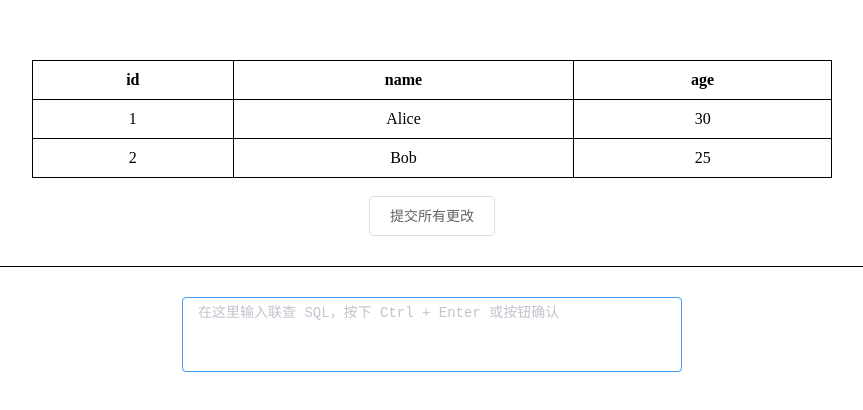
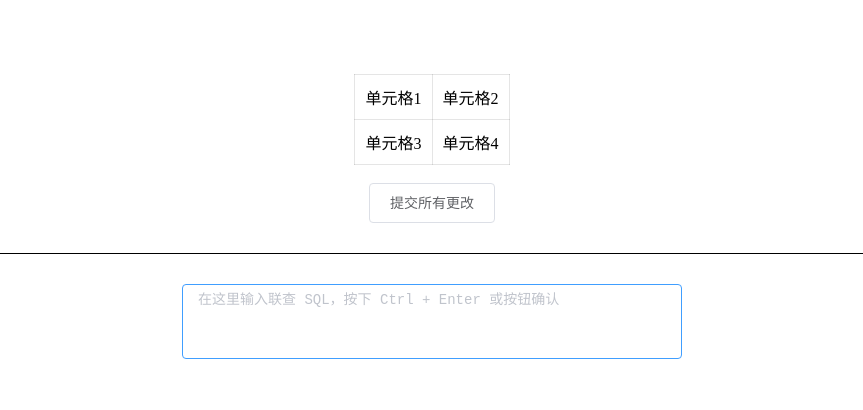
Before and after one commit to Huaguang-XinZhe/JointQueryUpdater, a Vue app: page / in a window 1280 px wide. Shown: the part 162-572 px from the top of the page, without its empty margins (208-1071 px from the left). Built offline with nearby package versions, Linux system fonts and the light colour scheme.

Commit message:
重构前暂存

```diff
--- /dev/null
+++ b/public/testBorder.html
@@ -0,0 +1,65 @@
+<!DOCTYPE html>
+<html lang="zh-CN">
+  <head>
+    <meta charset="UTF-8" />
+    <title>Title</title>
+    <style>
+      table {
+        border-collapse: collapse; /* 使单元格的边框连在一起 */
+      }
+      th,
+      td {
+        border: 1px solid black;
+      }
+    </style>
+  </head>
+  <body>
+    <table id="myTable">
+      <tr>
+        <td tabindex="0">单元格 1</td>
+        <td tabindex="0">单元格 2</td>
+        <!-- 更多单元格 -->
+      </tr>
+      <!-- 更多行 -->
+    </table>
+
+    <script>
+      document.addEventListener("DOMContentLoaded", function () {
+        const table = document.getElementById("myTable");
+        const cells = table.getElementsByTagName("td");
+
+        for (let i = 0; i < cells.length; i++) {
+          // // 添加聚焦事件监听器
+          // cells[i].addEventListener("focus", function () {
+          //   this.style.borderColor = "rgb(64, 158, 255)"; // 改变边框颜色
+          // });
+          //
+          // // 添加失焦事件监听器
+          // cells[i].addEventListener("blur", function () {
+          //   this.style.borderColor = ""; // 恢复默认边框颜色
+          // });
+
+          // 添加聚焦事件监听器
+          cells[i].addEventListener("focus", function () {
+            this.style.outline = "2px solid rgb(64, 158, 255)"; // 添加一个轮廓线来模拟边框颜色
+          });
+
+          // 添加失焦事件监听器
+          cells[i].addEventListener("blur", function () {
+            this.style.outline = ""; // 移除轮廓线
+          });
+
+          // // 添加聚焦事件监听器
+          // cells[i].addEventListener("focus", function () {
+          //   this.style.boxShadow = "0 0 0 2px rgb(64, 158, 255)"; // 创建一个边框外部的蓝色发光效果
+          // });
+          //
+          // // 添加失焦事件监听器
+          // cells[i].addEventListener("blur", function () {
+          //   this.style.boxShadow = ""; // 移除发光效果
+          // });
+        }
+      });
+    </script>
+  </body>
+</html>
--- a/src/App.vue
+++ b/src/App.vue
@@ -1,7 +1,8 @@
 <template>
   <div id="app">
-    <TableComponent />
+    <!--    <TableComponent />-->
     <!--    <TableComponent2 />-->
+    <TableComponent3 />
     <br />
     <el-button>提交所有更改</el-button>
     <hr />
@@ -12,11 +13,17 @@
 <script>
 import TableComponent from "@/components/TableComponent.vue";
 import InputComponent from "@/components/InputComponent.vue";
-// import TableComponent2 from "@/components/TableComponent2.vue";
+import TableComponent2 from "@/components/TableComponent2.vue";
+import TableComponent3 from "@/components/TableComponent3.vue";
 
 export default {
   name: "App",
-  components: { InputComponent, TableComponent },
+  components: {
+    InputComponent,
+    TableComponent,
+    TableComponent2,
+    TableComponent3,
+  },
 };
 </script>
 
--- a/src/components/TableComponent2.vue
+++ b/src/components/TableComponent2.vue
@@ -69,7 +69,8 @@ export default {
 
 <template>
   <table>
-    <tr v-for="row in tableData" :key="row.id">
+    <tr v-for="row in tableData" :key="row.id.value">
+      <!-- id 已经被封装了，是个对象，所以，使用它作为键会报错！！！ -->
       <td v-for="cell in row" tabindex="0" @click="clickCell(cell)">
         <span v-if="!cell.editing">{{ cell.value }}</span>
         <input v-else type="text" :value="cell.value" ref="cellInput" />
--- /dev/null
+++ b/src/components/TableComponent3.vue
@@ -0,0 +1,187 @@
+<script>
+export default {
+  name: "TableComponent3",
+  data() {
+    return {
+      tableData: [
+        // 假设数据
+        ["单元格1", "单元格2"],
+        ["单元格3", "单元格4"],
+      ],
+      editingCell: null, // 当前正在编辑的单元格，一旦被设置，就会触发重新渲染
+      isKeydownEventProcessing: false, // 标记键盘事件是否正在处理中
+    };
+  },
+  methods: {
+    enableEditing(rowIndex, cellIndex) {
+      this.editingCell = { rowIndex, cellIndex };
+      console.log("当前编辑单元格", this.editingCell);
+      // 使用 $nextTick 确保 DOM 更新
+      this.$nextTick(() => {
+        // 用上这个后它会先渲染模板，更新 isEditing，然后再执行下面的代码
+        // 这里非用 $nextTick 不可，否则就得点击两次才能实现预期的效果
+        const cell = this.$el.querySelector(
+          `[data-row="${rowIndex}"][data-cell="${cellIndex}"]`
+        );
+        if (cell) {
+          console.log(cell);
+          console.log("获取焦点");
+          cell.focus();
+          this.selectAll(cell);
+        }
+      });
+    },
+    disableEditing() {
+      if (this.isKeydownEventProcessing) {
+        // console.log("离焦受阻");
+        return; // 如果键盘事件正在处理中，就不做任何事
+      }
+      // console.log("离焦，设为 null");
+      this.editingCell = null;
+    },
+    isEditing(rowIndex, cellIndex) {
+      // 这个方法是关键！！！传入的两个索引是每个单元格的坐标，而 editingCell 中的索引是当前正在编辑的坐标。
+      console.log("isEditing 执行！当前的 editingCell 是", this.editingCell);
+      return (
+        this.editingCell &&
+        this.editingCell.rowIndex === rowIndex &&
+        this.editingCell.cellIndex === cellIndex
+      );
+    },
+    updateData(event, rowIndex, cellIndex) {
+      this.tableData[rowIndex][cellIndex] = event.target.innerText; // 最新的值
+    },
+    handleKeydown(event) {
+      // console.log(event);
+      // 检测按键是否是导航键
+      const navigationKeys = [
+        "Tab",
+        "Enter",
+        "ArrowRight",
+        "ArrowLeft",
+        "ArrowUp",
+        "ArrowDown",
+      ];
+      const key = event.key;
+      console.log("handleKeydown 执行！", key);
+      if (!navigationKeys.includes(key)) return;
+      console.log(key + "键被按下");
+
+      // 设置标志
+      this.isKeydownEventProcessing = true;
+
+      // 阻止默认行为
+      if (key === "Tab" || key === "Enter") {
+        console.log("阻止默认行为");
+        event.preventDefault();
+      }
+
+      if (!this.editingCell) return; // 如果为 null 就返回
+      let { rowIndex, cellIndex } = this.editingCell;
+
+      // 检测是否同时按下了 Shift 和 Enter
+      // if (key === "Enter" && event.shiftKey) {
+      //   // 默认的 Enter 行为是换行
+      //   console.log("执行换行操作");
+      //   this.tableData[rowIndex][celIndex] = event.target.innerText + "\n";
+      //   return; // 阻止后续逻辑
+      // }
+
+      // 根据按下的键更新坐标
+      switch (key) {
+        case "Tab":
+          cellIndex += 1;
+          break;
+        case "Enter":
+          rowIndex += 1;
+          break;
+        case "ArrowRight":
+          cellIndex += 1;
+          break;
+        case "ArrowLeft":
+          cellIndex -= 1;
+          break;
+        case "ArrowUp":
+          rowIndex -= 1;
+          break;
+        case "ArrowDown":
+          rowIndex += 1;
+          break;
+      }
+
+      // 清除标志
+      this.$nextTick(() => {
+        this.isKeydownEventProcessing = false;
+      });
+
+      // 如果新坐标在表格范围内，则启用编辑
+      if (
+        rowIndex >= 0 &&
+        rowIndex < this.tableData.length &&
+        cellIndex >= 0 &&
+        cellIndex < this.tableData[rowIndex].length
+      ) {
+        console.log("启用编辑（来自handleKeyDown）");
+        this.enableEditing(rowIndex, cellIndex);
+      }
+    },
+    selectAll(element) {
+      console.log("全选执行");
+      // 创建范围并全选文本
+      const selection = window.getSelection();
+      const range = document.createRange();
+      range.selectNodeContents(element);
+      selection.removeAllRanges();
+      selection.addRange(range);
+    },
+  },
+};
+</script>
+
+<template>
+  <table>
+    <tr v-for="(row, rowIndex) in tableData" :key="rowIndex">
+      <td v-for="(cell, cellIndex) in row" :key="cellIndex">
+        <span
+          :data-row="rowIndex"
+          :data-cell="cellIndex"
+          :contenteditable="isEditing(rowIndex, cellIndex)"
+          @click="enableEditing(rowIndex, cellIndex)"
+          @blur="disableEditing(rowIndex, cellIndex)"
+          @input="updateData($event, rowIndex, cellIndex)"
+          @keydown="handleKeydown($event)"
+        >
+          {{ cell }}
+        </span>
+      </td>
+    </tr>
+  </table>
+</template>
+
+<style scoped>
+table {
+  border-collapse: collapse; /* 使单元格的边框连在一起 */
+}
+th,
+td {
+  border: 1px solid rgb(0, 0, 0, 0.1);
+}
+td > span {
+  display: inline-block; /* 内联元素不能设置上下 margin */
+  padding: 10px;
+}
+/* padding 虽然会应用于内联元素，但不会把它撑开，而是会扩散 */
+/*td > span {
+  padding: 10px;
+}*/
+/* 只有在可编辑的状态下，获取焦点才有用 */
+td > span:focus {
+  //outline-color: rgba(64, 158, 255, 0.2);
+  outline: none;
+}
+td:focus-within {
+  background-color: rgba(64, 158, 255, 0.2);
+  /* 使用 box-shadow 模拟内部边框 */
+  box-shadow: inset 0 0 0 3px rgb(64, 158, 255); /* 这个颜色是 Element UI 组件的默认主题色 */
+}
+</style>
```
Also changed, not shown: public/testSelect.html (added, +49 -0 lines).
